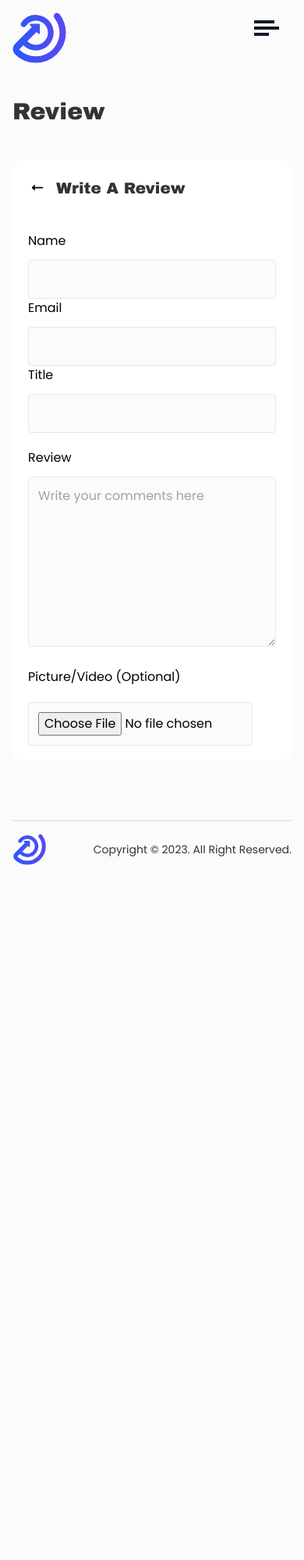
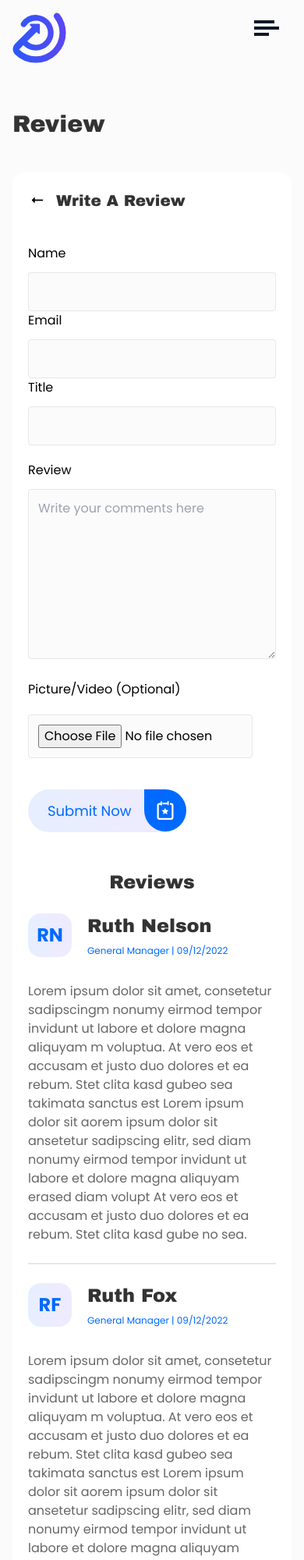
Before and after one commit to foysalimran/wave, a website: page review.html in a window 390 px wide. Shown: the top 2000 px of the page at 78% size. Before the commit the page ends 1121 px from the top, so only its background shows below. Drawn offline with Linux system fonts and the light colour scheme.

Commit message:
update review page

```diff
--- a/assets/css/style.css
+++ b/assets/css/style.css
@@ -300,6 +300,13 @@ body {
 .review form .image {
   @apply w-72 border border-solid p-3 rounded bg-secondary;
 }
+.review .review-content {
+  @apply py-12 lg:py-20;
+}
+.review .review-content .review-content-tag {
+  background: transparent linear-gradient(91deg, #e6efff 0%, #f0eafd 100%) 0% 0%;
+  @apply w-14 md:w-20 h-14 md:h-20 rounded-2xl flex items-center justify-center;
+}
 
 /* single company page  */
 .single-company-banner {
@@ -377,11 +384,11 @@ body {
   right: -36px;
 }
 .other-skills ul {
-  @apply flex flex-wrap gap-3 mt-8;
+  @apply flex flex-wrap gap-5 mt-8;
 }
 
 .other-skills ul li {
-  @apply uppercase py-2 px-5 bg-primary rounded-lg text-white text-lg;
+  @apply uppercase py-2 px-6 bg-primary rounded text-white text-lg;
 }
 
 .portfolio {
@@ -441,10 +448,6 @@ body {
   background: #e2edfc;
 }
 
-/* .portfolio .single-item img{
-    @apply bg-white p-4 rounded-2xl;
-} */
-
 /* footer section  */
 .footer {
   @apply border-t-2 border-solid pt-4 pb-3;
@@ -457,6 +460,12 @@ body {
 
 @media screen and (max-width: 640px) {
   .button-primary {
+    padding: 14px 70px 14px 25px;
+  }
+  .button-primary .button-icon {
+    padding: 15px;
+  }
+  .button-secondary {
     padding: 14px 30px;
   }
   .banner-logo {
--- a/review.html
+++ b/review.html
@@ -12,7 +12,7 @@
   </head>
 
   <body>
-    <div class="header pt-4">
+    <div class="header py-4">
       <div class="containers">
         <div class="flex justify-between relative">
           <div class="header-logo">
@@ -87,7 +87,61 @@
               id="image"
               placeholder="Upload Now"
             />
+            <div class="mt-10">
+              <button class="button-primary relative">
+                <span>Submit Now</span>
+                <span class="button-icon">
+                  <img src="assets/images/Path-14113.svg" alt="button svg" />
+                </span>
+              </button>
+            </div>
           </form>
+          <div class="review-content">
+            <div class="mb-6 md:mb-10">
+              <h3 class="text-2xl sm:text-3xl md:text-4xl text-center">Reviews</h3>
+            </div>
+            <div class="flex items-center gap-5 mb-8">
+              <div class="review-content-tag">
+                <span class="text-2xl md:text-3xl text-primary font-bold"
+                  >RN</span
+                >
+              </div>
+              <div class="">
+                <h4 class="text-2xl mb-2">Ruth Nelson</h4>
+                <p class="text-xs text-primary">General Manager | 09/12/2022</p>
+              </div>
+            </div>
+            <p>Lorem ipsum dolor sit amet, consetetur sadipscingm nonumy eirmod tempor invidunt ut labore et dolore magna aliquyam m voluptua. At vero eos et accusam et justo duo dolores et ea rebum. Stet clita kasd gubeo sea takimata sanctus est Lorem ipsum dolor sit aorem ipsum dolor sit ansetetur sadipscing elitr, sed diam nonumy eirmod tempor invidunt ut labore et dolore magna aliquyam erased diam volupt At vero eos et accusam et justo duo dolores et ea rebum. Stet clita kasd gube no sea.</p>
+            <div class="border-b-2 border-solid pt-6 md:pt-10 mb-6 md:mb-10"></div>
+            <div class="flex items-center gap-5 mb-8">
+              <div class="review-content-tag">
+                <span class="text-2xl md:text-3xl text-primary font-bold"
+                  >RF</span
+                >
+              </div>
+              <div class="">
+                <h4 class="text-2xl mb-2">Ruth Fox</h4>
+                <p class="text-xs text-primary">General Manager | 09/12/2022</p>
+              </div>
+            </div>
+            <p>Lorem ipsum dolor sit amet, consetetur sadipscingm nonumy eirmod tempor invidunt ut labore et dolore magna aliquyam m voluptua. At vero eos et accusam et justo duo dolores et ea rebum. Stet clita kasd gubeo sea takimata sanctus est Lorem ipsum dolor sit aorem ipsum dolor sit ansetetur sadipscing elitr, sed diam nonumy eirmod tempor invidunt ut labore et dolore magna aliquyam erased diam volupt At vero eos et accusam et justo duo dolores et ea rebum. Stet clita kasd gube no sea.</p>
+            <div class="border-b-2 border-solid pt-6 md:pt-10 mb-6 md:mb-10"></div>
+            <div class="flex items-center gap-5 mb-8">
+              <div class="review-content-tag">
+                <span class="text-2xl md:text-3xl text-primary font-bold"
+                  >DH</span
+                >
+              </div>
+              <div class="">
+                <h4 class="text-2xl mb-2">Dorothy Hayes</h4>
+                <p class="text-xs text-primary">General Manager | 09/12/2022</p>
+              </div>
+            </div>
+            <p>Lorem ipsum dolor sit amet, consetetur sadipscingm nonumy eirmod tempor invidunt ut labore et dolore magna aliquyam m voluptua. At vero eos et accusam et justo duo dolores et ea rebum. Stet clita kasd gubeo sea takimata sanctus est Lorem ipsum dolor sit aorem ipsum dolor sit ansetetur sadipscing elitr, sed diam nonumy eirmod tempor invidunt ut labore et dolore magna aliquyam erased diam volupt At vero eos et accusam et justo duo dolores et ea rebum. Stet clita kasd gube no sea.</p>
+          </div>
+          <div class="flex justify-center">
+            <button class="button-secondary"><span>View More Reviews</span></button>
+          </div>
         </div>
       </div>
     </div>
```
Also changed, not shown: index.html (+1 -1 lines), make-an-appointment.html (+1 -1 lines), our-consultants.html (+1 -1 lines), single-company.html (+4 -4 lines), single-consultant.html (+7 -7 lines), assets/css/style.main.css.
